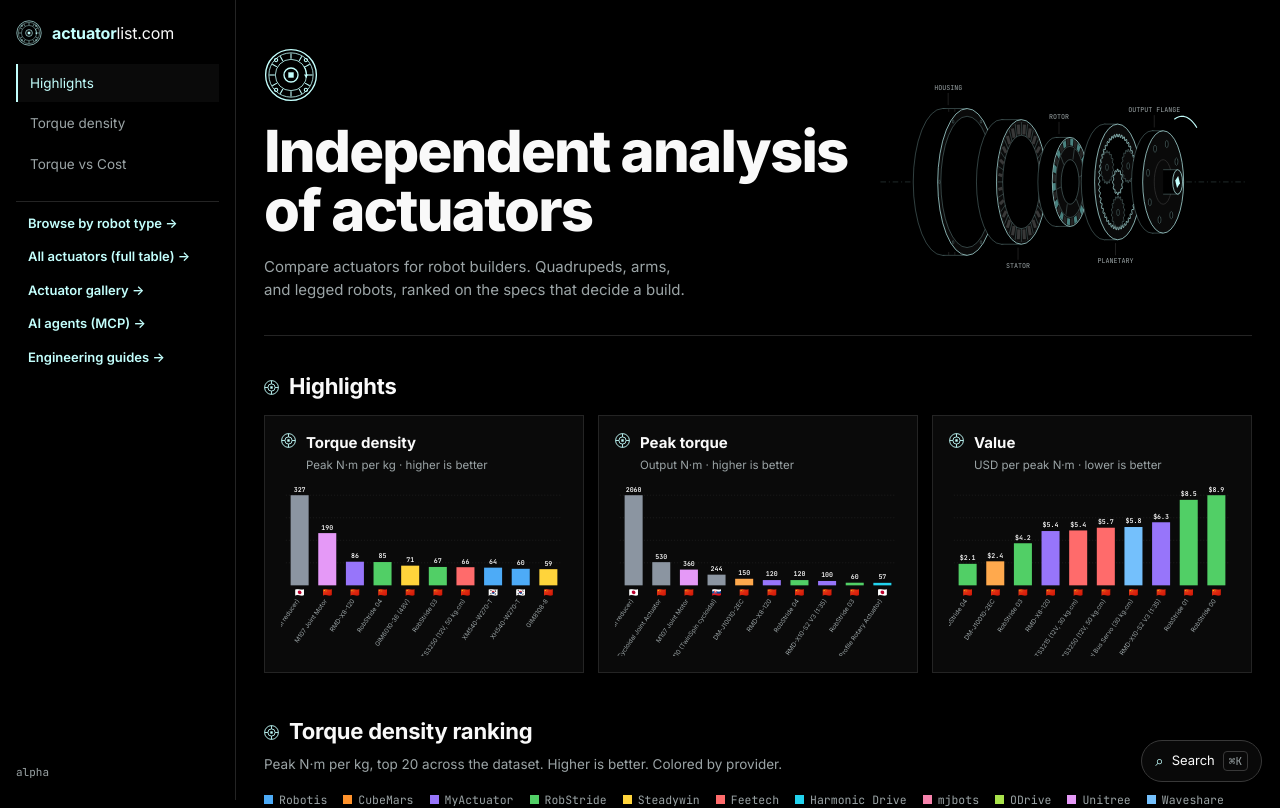
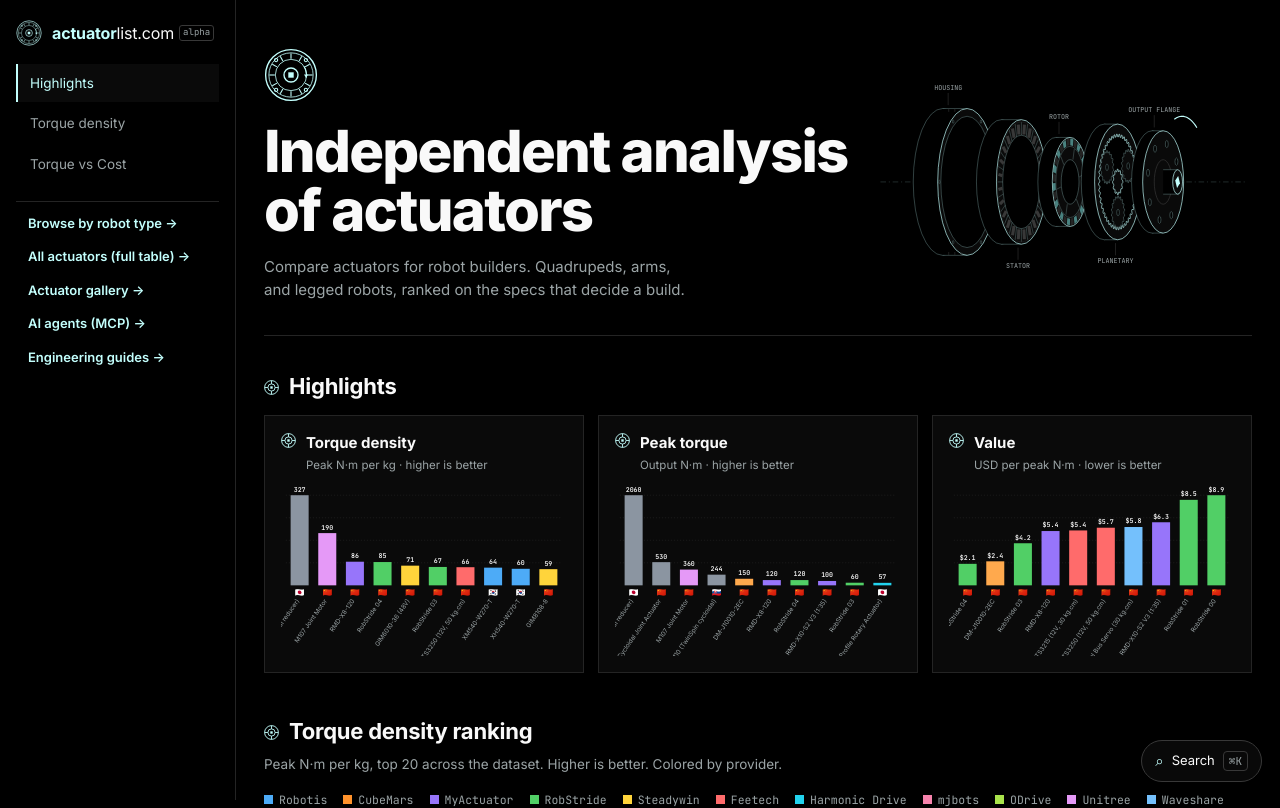
Before and after one commit to Miyamura80/getactuators, a React (Vite) app in the folder frontend/: page / in a window 1280 px wide. Shown: the top 808 px of the page. Built offline with nearby package versions, Linux system fonts and the light colour scheme.

Commit message:
ui: put alpha badge beside the top wordmark

```diff
--- a/frontend/src/components/Sidebar.tsx
+++ b/frontend/src/components/Sidebar.tsx
@@ -17,8 +17,9 @@
         <aside className="sidebar">
             <Link to="/" className="side-brand" aria-label="actuatorlist home">
                 <BrandMark size={26} />
-                <span>
-                    <b>actuator</b>list.com
+                <span className="side-wordmark">
+                    <span><b>actuator</b>list.com</span>
+                    <span className="alpha-tag">alpha</span>
                 </span>
             </Link>
             <nav>
@@ -51,7 +52,6 @@
                     Engineering guides →
                 </a>
             </div>
-            <p className="side-note">alpha</p>
         </aside>
     );
 }
--- a/frontend/src/index.css
+++ b/frontend/src/index.css
@@ -61,6 +61,20 @@
     font-size: 16px;
     letter-spacing: -0.01em;
 }
+.side-wordmark {
+    display: inline-flex;
+    align-items: center;
+    gap: 5px;
+    white-space: nowrap;
+}
+.alpha-tag {
+    border: 1px solid var(--line-strong);
+    border-radius: 3px;
+    padding: 1px 3px;
+    color: var(--muted);
+    font: 9px/1.3 var(--mono);
+    letter-spacing: 0;
+}
 .side-brand b {
     color: var(--cyan);
     font-weight: 700;
```
Also changed, not shown: 1 other file (tests, documents, lock files or other folders).
